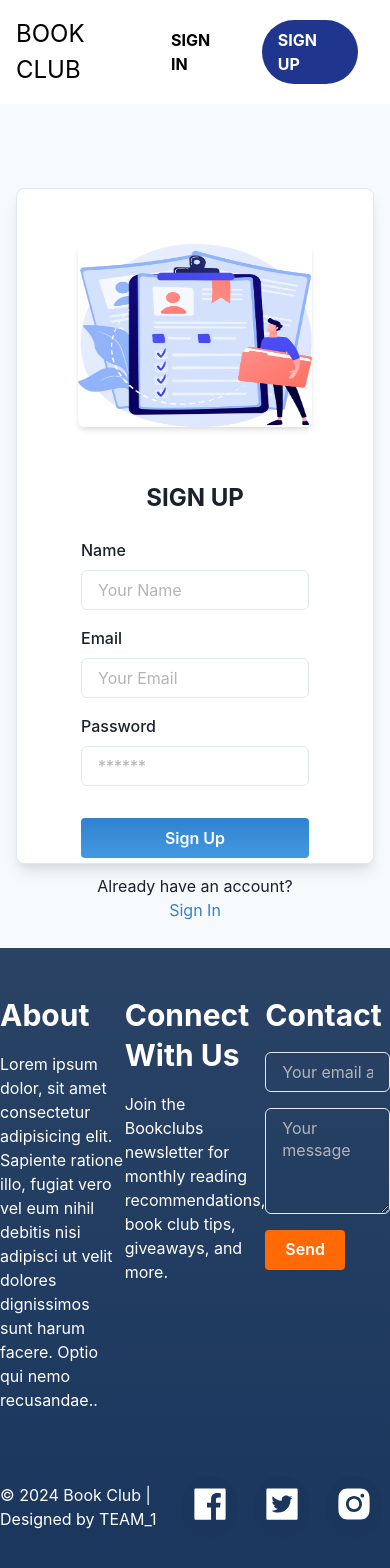
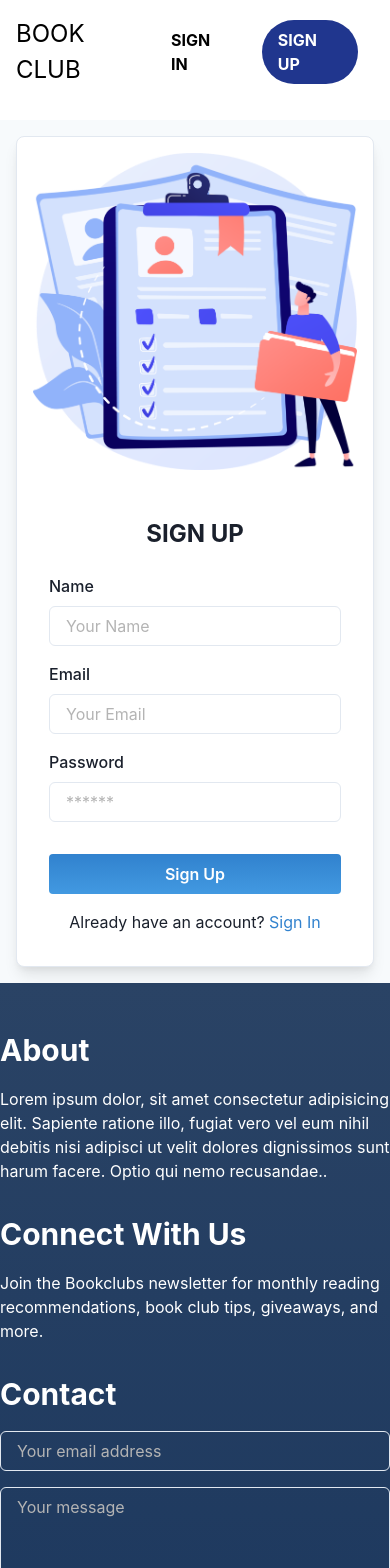
Before and after one commit to Santy520/Get-LITerary, a React (Vite) app in the folder client/: page /Signup in a window 390 px wide. Shown: the top 1568 px of the page. Built offline with nearby package versions, Linux system fonts and the light colour scheme.

Commit message:
added responsiveness

```diff
--- a/client/src/components/Footer.jsx
+++ b/client/src/components/Footer.jsx
@@ -1,10 +1,17 @@
 import { Box, Flex, Heading, Text, Input, Textarea, Button, Link, Icon } from '@chakra-ui/react';
-import { AiFillFacebook, AiFillTwitterSquare, AiFillInstagram } from 'react-icons/ai'; // Import Chakra UI icons
+import { AiFillFacebook, AiFillTwitterSquare, AiFillInstagram } from 'react-icons/ai';
 
 function Footer() {
     return (
         <Box as="footer" bgGradient="linear(to-b, blue.800, blue.900)" color="white" py={12}>
-            <Flex justifyContent="space-between" maxW="1200px" mx="auto" flexWrap="wrap">
+            <Flex
+                justifyContent="space-between"
+                maxW="1200px"
+                mx="auto"
+                flexWrap="wrap"
+                flexDirection={{ base: 'column', md: 'row' }}
+                alignItems={{ base: 'flex-start', md: 'center' }}
+            >
                 <Box flex="1" mr={{ base: 0, md: 8 }} mb={{ base: 8, md: 0 }}>
                     <Heading as="h2" mb={4}>About</Heading>
                     <Text>Lorem ipsum dolor, sit amet consectetur adipisicing elit. Sapiente ratione illo, fugiat vero vel
@@ -26,9 +33,17 @@ function Footer() {
                     </Box>
                 </Box>
             </Flex>
-            <Flex justifyContent="space-between" maxW="1200px" mx="auto" mt={8} alignItems="center">
-                <Text>&copy; 2024 Book Club | Designed by TEAM_1</Text>
-                <Box display="flex" alignItems="center">
+            <Flex
+                justifyContent="space-between"
+                maxW="1200px"
+                mx="auto"
+                mt={8}
+                alignItems="center"
+                flexDirection={{ base: 'column', md: 'row' }}
+                textAlign={{ base: 'center', md: 'left' }}
+            >
+                <Text mb={{ base: 4, md: 0 }}>&copy; 2024 Book Club | Designed by TEAM_1</Text>
+                <Box display="flex" alignItems="center" justifyContent={{ base: 'center', md: 'flex-end' }}>
                     <Link href="#" mx={2}>
                         <Box bg="blue.900" borderRadius="full" p={2}>
                             <Icon as={AiFillFacebook} boxSize={10} />
--- a/client/src/pages/Login.jsx
+++ b/client/src/pages/Login.jsx
@@ -47,23 +47,23 @@ const Login = () => {
   };
 
   return (
-    <Box display="flex" justifyContent="center" alignItems="center" height="100vh" bg="gray.50">
+    <Box display="flex" justifyContent="center" alignItems="center" minHeight="100vh" bg="gray.50" p={{ base: 4, md: 8 }} mt={{ base: 4, md: 0 }}>
       <Box
         display="flex"
         flexDirection={{ base: 'column', md: 'row' }}
-        p={8}
+        p={{ base: 4, md: 8 }}
         width="100%"
         maxWidth="1200px"
         borderWidth={1}
         borderRadius={8}
         boxShadow="lg"
         bg="white"
-        height="80vh"
+        minHeight={{ base: 'auto', md: '80vh' }}
       >
-        <Box flex="1" display="flex" justifyContent="center" alignItems="center">
-          <Image src={loginImage} alt="Login Image" borderRadius="md" boxShadow="md" />
+        <Box flex="1" display="flex" justifyContent="center" alignItems="center" mb={{ base: 8, md: 0 }}>
+          <Image src={loginImage} alt="Login Image" borderRadius="md" boxShadow="1px" maxW={{ base: '100%', md: '500px' }} />
         </Box>
-        <Box flex="1" display="flex" flexDirection="column" justifyContent="center" p={8}>
+        <Box flex="1" display="flex" flexDirection="column" justifyContent="center" p={{ base: 4, md: 8 }}>
           <Heading as="h2" size="lg" mb={6} textAlign="center">
             SIGN IN
           </Heading>
--- a/client/src/pages/Signup.jsx
+++ b/client/src/pages/Signup.jsx
@@ -14,7 +14,7 @@ import {
   Image,
 } from '@chakra-ui/react';
 import Auth from '../utils/auth';
-import SignupImage from '../assets/signup.png'; // Ensure this path is correct
+import SignupImage from '../assets/signup.png';
 
 const Signup = () => {
   const [formState, setFormState] = useState({
@@ -47,23 +47,23 @@ const Signup = () => {
   };
 
   return (
-    <Box display="flex" justifyContent="center" alignItems="center" height="100vh" bg="gray.50" p={4}>
+    <Box display="flex" justifyContent="center" alignItems="center" minHeight="100vh" bg="gray.50" p={{ base: 4, md: 8 }} mt={{ base: 4, md: 0 }}>
       <Box
         display="flex"
         flexDirection={{ base: 'column', md: 'row' }}
-        p={8}
+        p={{ base: 4, md: 8 }}
         width="100%"
         maxWidth="1200px"
         borderWidth={1}
         borderRadius={8}
         boxShadow="lg"
         bg="white"
-        height="80vh"
+        minHeight={{ base: 'auto', md: '80vh' }}
       >
-        <Box flex="1" display="flex" justifyContent="center" alignItems="center">
-          <Image src={SignupImage} alt="Signup Image" borderRadius="md" boxShadow="md" width="80%" height="80%" />
+        <Box flex="1" display="flex" justifyContent="center" alignItems="center" mb={{ base: 8, md: 0 }}>
+          <Image src={SignupImage} alt="Signup Image" borderRadius="md" boxShadow="1px" maxW={{ base: '100%', md: '400px' }} />
         </Box>
-        <Box flex="1" display="flex" flexDirection="column" justifyContent="center" p={8}>
+        <Box flex="1" display="flex" flexDirection="column" justifyContent="center" p={{ base: 4, md: 8 }}>
           <Heading as="h2" size="lg" mb={6} textAlign="center">
             SIGN UP
           </Heading>
@@ -133,7 +133,7 @@ const Signup = () => {
           )}
           <Text mt={4} textAlign="center">
             Already have an account?{' '}
-            <Link as={RouterLink} to="/login" color="blue.500">
+            <Link as={RouterLink} to="/" color="blue.500">
               Sign In
             </Link>
           </Text>
```
